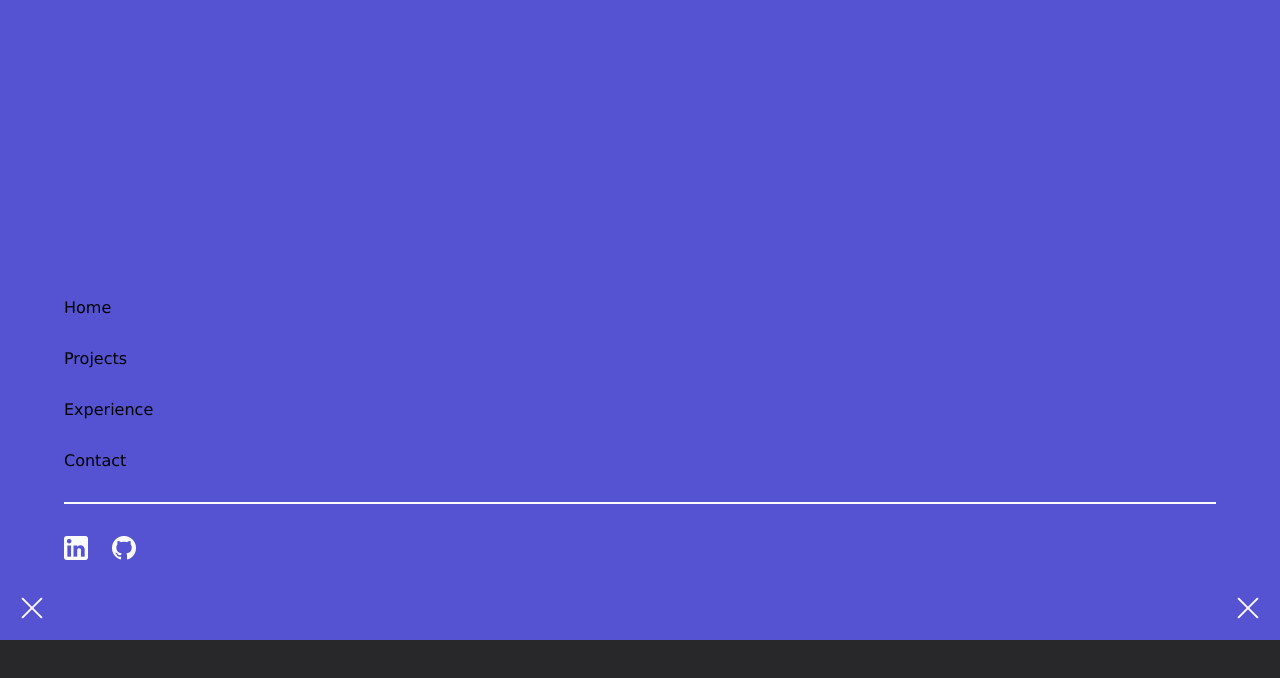
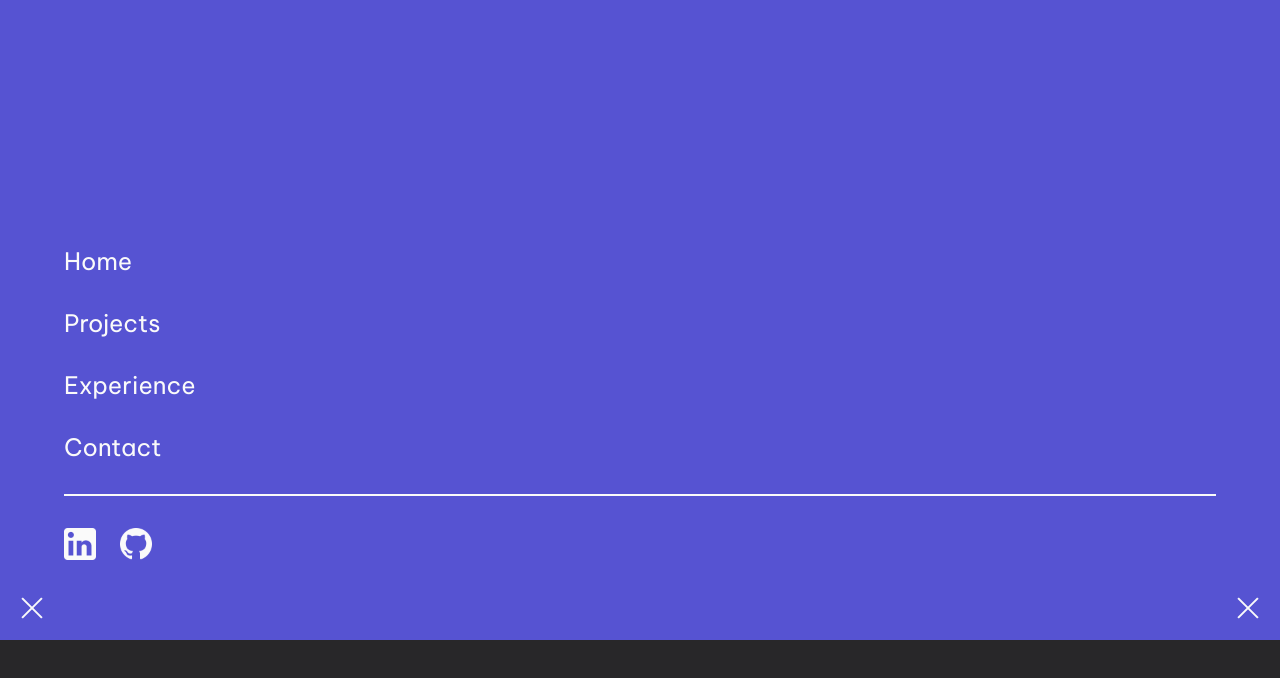
Before and after one commit to carl-vanman/Portfolio_23, a Next.js app: page / in a window 1280 px wide. Both pictures are taken after a click on the button 1248 px from the left and 608 px from the top of the page. Shown: the top 678 px of the page. Built offline with nearby package versions, Linux system fonts and the light colour scheme.

Commit message:
fine tuned animations on navigation and added utils link style.

```diff
--- a/src/components/navigation/Navigation.js
+++ b/src/components/navigation/Navigation.js
@@ -1,6 +1,8 @@
 import React, { useState } from 'react'
+import Image from 'next/image'
+
 import styles from "./Navigation.module.css"
-import Image from 'next/image'
+import utils from "../../styles/utils.module.css"
 
 import githubLight from "../../../public/images/icons/githubLight.png"
 import githubDark from "../../../public/images/icons/githubDark.png"
@@ -13,6 +15,8 @@ const Navigation = () => {
     const [ isBtnPositionRight, setBtnBtnPositionRight ] = useState(true)
 
     const handleOpenClose = () => setIsMenuOpen(prev => prev = !prev)
+
+    const closeMenu = () => setIsMenuOpen(false)
 
     const closeMenuToLeft = () => setBtnBtnPositionRight(false)
     const closeMenuToRight = () => setBtnBtnPositionRight(true)
@@ -32,23 +36,23 @@ const Navigation = () => {
             </button> : <></>
         }
         <ul className={`${styles.menu_links} ${isBtnPositionRight ? styles.right : styles.left} ${isMenuOpen ? styles.open : styles.close}`}>
-            <li className={`${styles.menu_link_container} ${isMenuOpen ? styles.open_state : styles.close_state}`}>
-                <a className={`${styles.menu_link}`}>
+            <li onClick={() => closeMenu()} className={`${styles.menu_link_container} ${isMenuOpen ? styles.open_state : styles.close_state}`}>
+                <a href='#' className={`${styles.menu_link} ${utils.link_text_light}`}>
                     Home
                 </a>
             </li>
-            <li className={`${styles.menu_link_container} ${isMenuOpen ? styles.open_state : styles.close_state}`}>
-                <a className={`${styles.menu_link}`}>
+            <li onClick={() => closeMenu()} className={`${styles.menu_link_container} ${isMenuOpen ? styles.open_state : styles.close_state}`}>
+                <a href='#' className={`${styles.menu_link} ${utils.link_text_light}`}>
                     Projects
                 </a>
             </li>
-            <li className={`${styles.menu_link_container} ${isMenuOpen ? styles.open_state : styles.close_state}`}>
-                <a className={`${styles.menu_link}`}>
+            <li onClick={() => closeMenu()} className={`${styles.menu_link_container} ${isMenuOpen ? styles.open_state : styles.close_state}`}>
+                <a href='#' className={`${styles.menu_link} ${utils.link_text_light}`}>
                     Experience
                 </a>
             </li>
-            <li className={`${styles.menu_link_container} ${isMenuOpen ? styles.open_state : styles.close_state}`}>
-                <a className={`${styles.menu_link}`}>
+            <li onClick={() => closeMenu()} className={`${styles.menu_link_container} ${isMenuOpen ? styles.open_state : styles.close_state}`}>
+                <a href='#' className={`${styles.menu_link} ${utils.link_text_light}`}>
                     Contact
                 </a>
             </li>
@@ -56,7 +60,7 @@ const Navigation = () => {
                 <div className={styles.menu_link_divider} />
             </li>
             <li className={`${styles.menu_link_container} ${styles.socials} ${isMenuOpen ? styles.open_state : styles.close_state}`}>
-                <a>
+                <a href='#' onClick={() => closeMenu()}>
                     <div className={styles.social}>
                         <Image
                             className={styles.social_image}
@@ -67,7 +71,7 @@ const Navigation = () => {
                         />
                     </div>
                 </a>
-                <a>
+                <a href='#' onClick={() => closeMenu()}>
                     <div className={styles.social}>
                         <Image
                             className={styles.social_image}
--- a/src/components/navigation/Navigation.module.css
+++ b/src/components/navigation/Navigation.module.css
@@ -27,14 +27,14 @@
     transform: rotate(180deg);
     right: 0px;
     opacity: 1;
-    animation: menuBtn 2s ease-in;
+    animation: menuBtn 1.5s ease-in;
     /* 0.5s */
 }
 
 .menu_btn.left {
     left: 0px;
     opacity: 1;
-    animation: menuBtn 2s ease-in;
+    animation: menuBtn 1.5s ease-in;
     /* 0.5s */
 }
 
@@ -225,45 +225,19 @@
     height: calc(100% - var(--margin-bottom));
     width: 100%;
     transition:
-        width 0.6s cubic-bezier(0.15, 0.73, 0.65, 1),
-        height 0.6s cubic-bezier(0.15, 0.73, 0.65, 1) 0.7s;
+        width 0.4s cubic-bezier(0.15, 0.73, 0.65, 1),
+        height 0.4s cubic-bezier(0.15, 0.73, 0.65, 1) 0.5s;
 }
 
 .menu_links.close {
     width: 0%;
     transition:
-        height 0.6s cubic-bezier(0.15, 0.73, 0.65, 1),
-        width 0.6s cubic-bezier(0.15, 0.73, 0.65, 1) 0.7s;
+        height 0.5s cubic-bezier(0.15, 0.73, 0.65, 1),
+        width 0.5s cubic-bezier(0.15, 0.73, 0.65, 1) 0.6s;
 }
 
 .menu_link_container {
     padding: var(--md-spacer) var(--xl-spacer);
-}
-
-.menu_links .menu_link_container.open_state:nth-child(-n + 4) {
-    opacity: 1;
-    transform: translateY(0px);
-    transition: 0.3s ease-out 0.8s;
-}
-
-.menu_links .menu_link_container.close_state:nth-child(-n + 4) {
-    visibility: hidden;
-    opacity: 0;
-    transform: translateY(30px);
-    transition: 0.3s ease-out;
-}
-
-.menu_links .menu_link_container.open_state:last-child {
-    opacity: 1;
-    transform: translateY(0px);
-    transition: 0.3s ease-out 0.8s;
-}
-
-.menu_links .menu_link_container.close_state:last-child {
-    visibility: hidden;
-    opacity: 0;
-    transform: translateY(-30px);
-    transition: 0.3s ease-out;
 }
 
 .menu_link_divider {
@@ -280,10 +254,48 @@
 .social {
     position: relative;
     filter: saturate(var(--darker));
-    height: 24px;
-    width: 24px;
+    height: 32px;
+    width: 32px;
 }
 
 .social_image {
     object-fit: contain;
 }
+
+.menu_links .menu_link_container.open_state:nth-child(-n + 4) {
+    opacity: 1;
+    transform: translateY(0px);
+}
+
+.menu_links .menu_link_container.open_state:nth-child(4) {
+    transition: 0.2s ease-out 0.5s;
+}
+.menu_links .menu_link_container.open_state:nth-child(3) {
+    transition: 0.2s ease-out 0.6s;
+}
+.menu_links .menu_link_container.open_state:nth-child(2) {
+    transition: 0.2s ease-out 0.7s;
+}
+.menu_links .menu_link_container.open_state:first-child {
+    transition: 0.2s ease-out 0.8s;
+}
+
+.menu_links .menu_link_container.close_state:nth-child(-n + 4) {
+    visibility: hidden;
+    opacity: 0;
+    transform: translateY(30px);
+    transition: 0.1s ease-out;
+}
+
+.menu_links .menu_link_container.open_state:last-child {
+    opacity: 1;
+    transform: translateY(0px);
+    transition: 0.3s ease-out 0.5s;
+}
+
+.menu_links .menu_link_container.close_state:last-child {
+    visibility: hidden;
+    opacity: 0;
+    transform: translateY(-30px);
+    transition: 0.2s ease-out;
+}
--- a/src/styles/globals.css
+++ b/src/styles/globals.css
@@ -29,7 +29,7 @@
     --md-font-size: 24px;
     --sm-font-size: 16px;
     --body-font-size: 12px;
-    --link-font-size: clamp(12px, 2vw, 24px);
+    --link-font-size: 24px;
     --link-size: 12px;
 
     /* ----------------------SPACING------------------------- */
```
